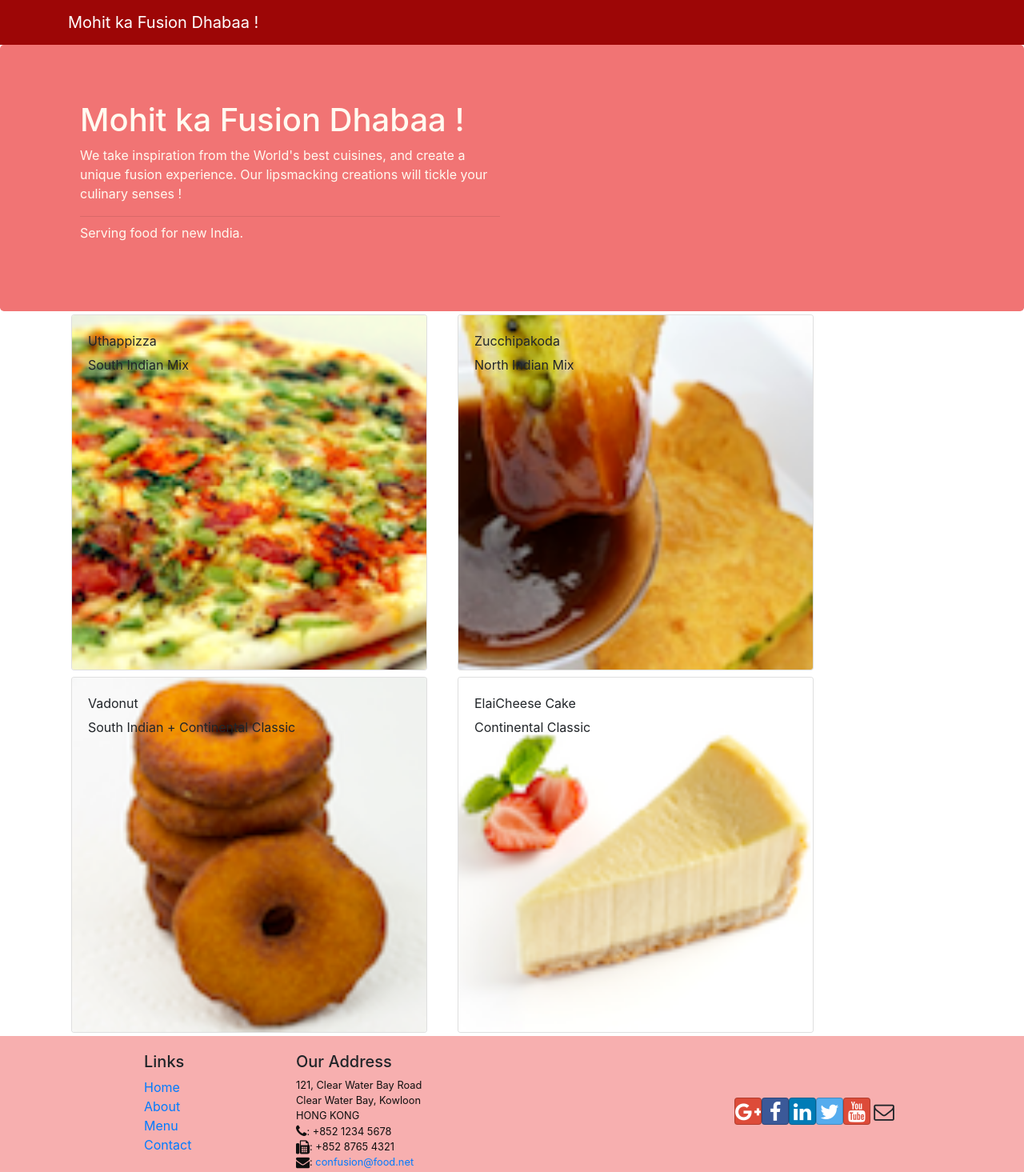
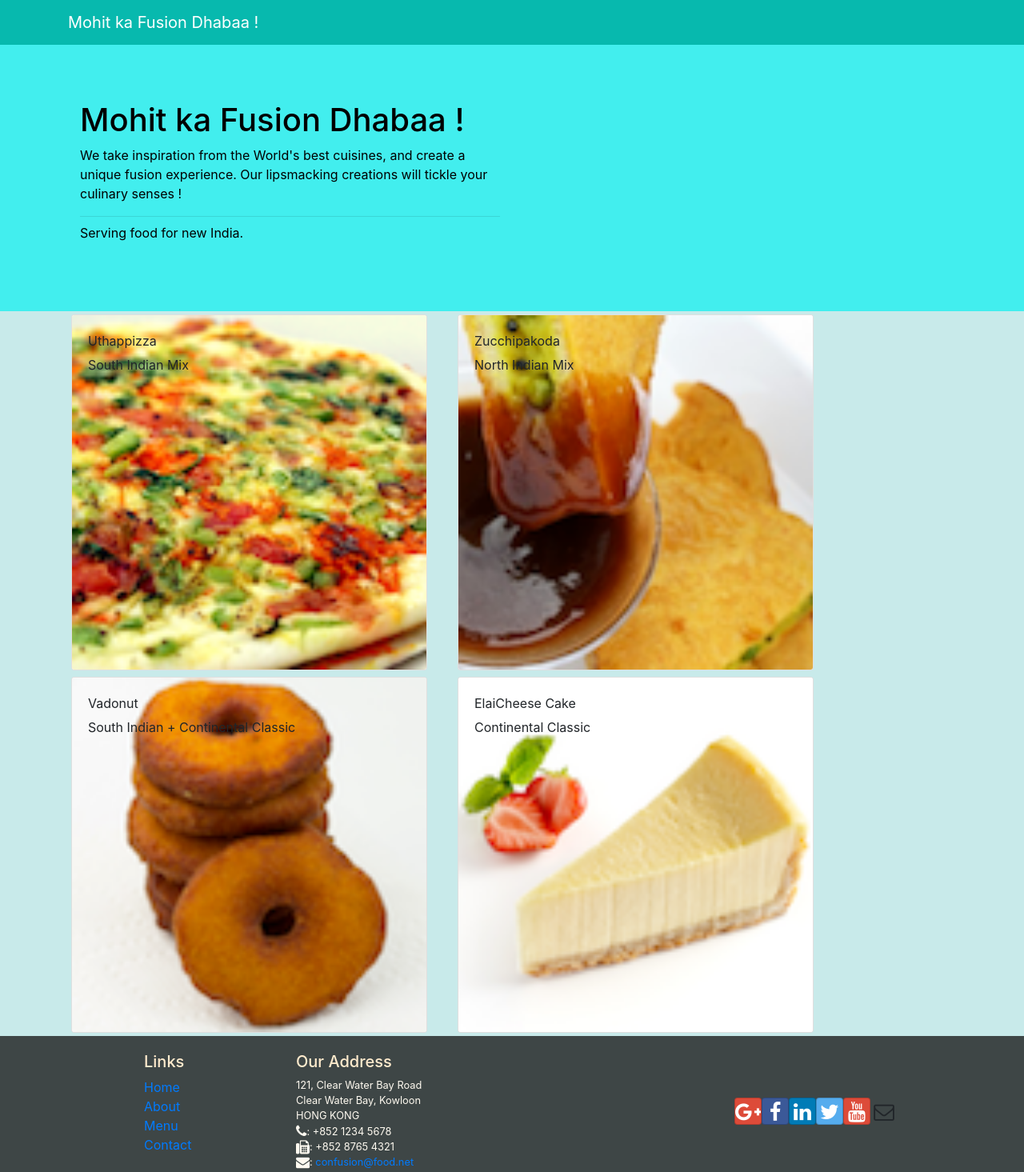
Before and after one commit to mohitm15/confusion, a React (Create React App) app: page /menu in a window 1280 px wide. Shown: the top 1465 px of the page at 80% size. Built offline with nearby package versions, Linux system fonts and the light colour scheme.

Commit message:
Minor changes in view

```diff
--- a/src/App.css
+++ b/src/App.css
@@ -1,3 +1,6 @@
+.App {
+    background-color: #C8EAEA;
+}
 .row-header{
     margin:0px auto;
     padding:0px auto;
@@ -11,23 +14,25 @@
 }
 
 .footer{
-    background-color: #F7AFAF;
+    background-color: #3E4646;
     margin:0px auto;
     padding: 20px 0px 20px 0px;
+    color: blanchedalmond;
 }
 .jumbotron {
     padding:70px 30px 70px 30px;
     margin:0px auto;
-    background: #F17474 ;
-    color:floralwhite;
+    background: #42EEEE ;
+    color:black;
 }
 
 address{
     font-size:80%;
     margin:0px;
-    color:#0f0f0f;
+    color: floralwhite;
 }
 
 .navbar-dark {
-    background-color: #9D0606;
+    color: #0f0f0f;
+    background-color: #07B9AE;
 }
--- a/src/components/HeaderComponent.js
+++ b/src/components/HeaderComponent.js
@@ -13,7 +13,7 @@ class Header extends Component {
                 </NavbarBrand>
             </div>
             </Navbar>
-            <Jumbotron>
+            <Jumbotron fluid>
               <div className="container">
                   <div className="row row-header">
                       <div className="col-12 col-sm-6">
```
